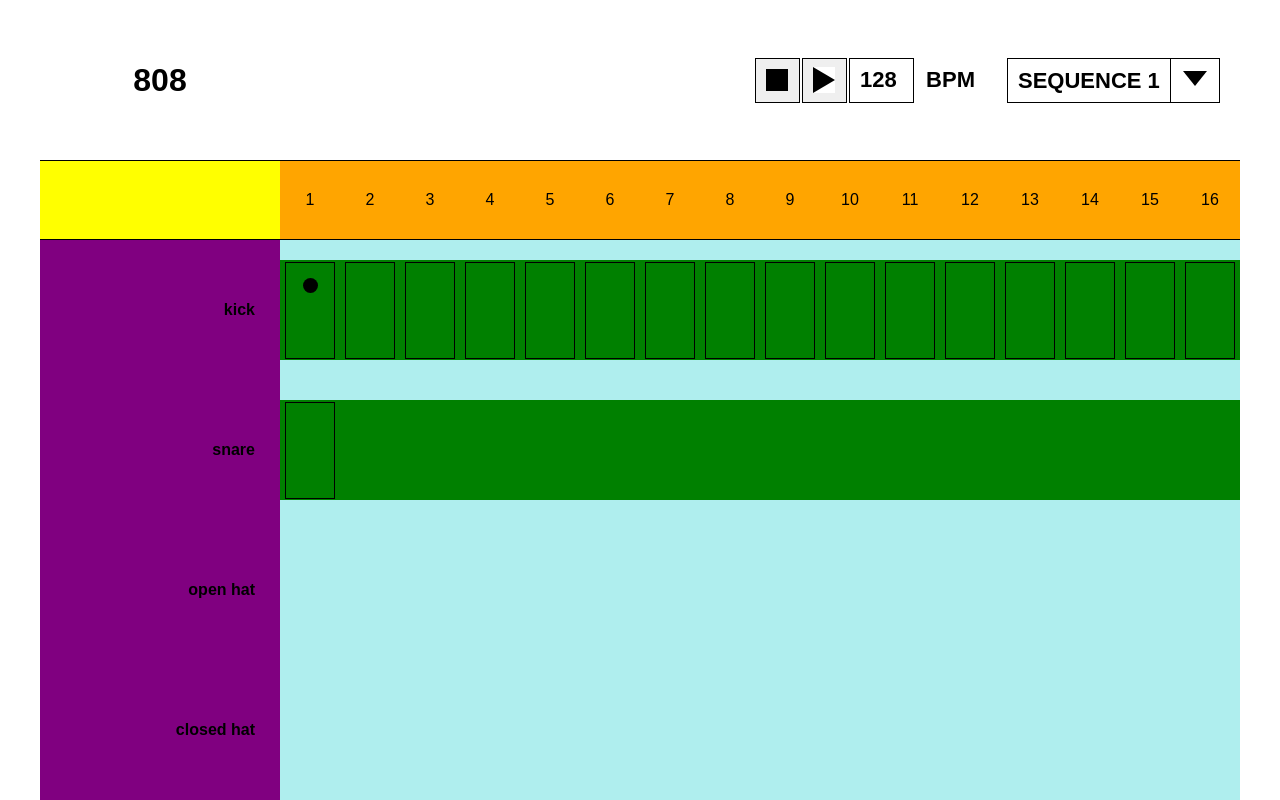
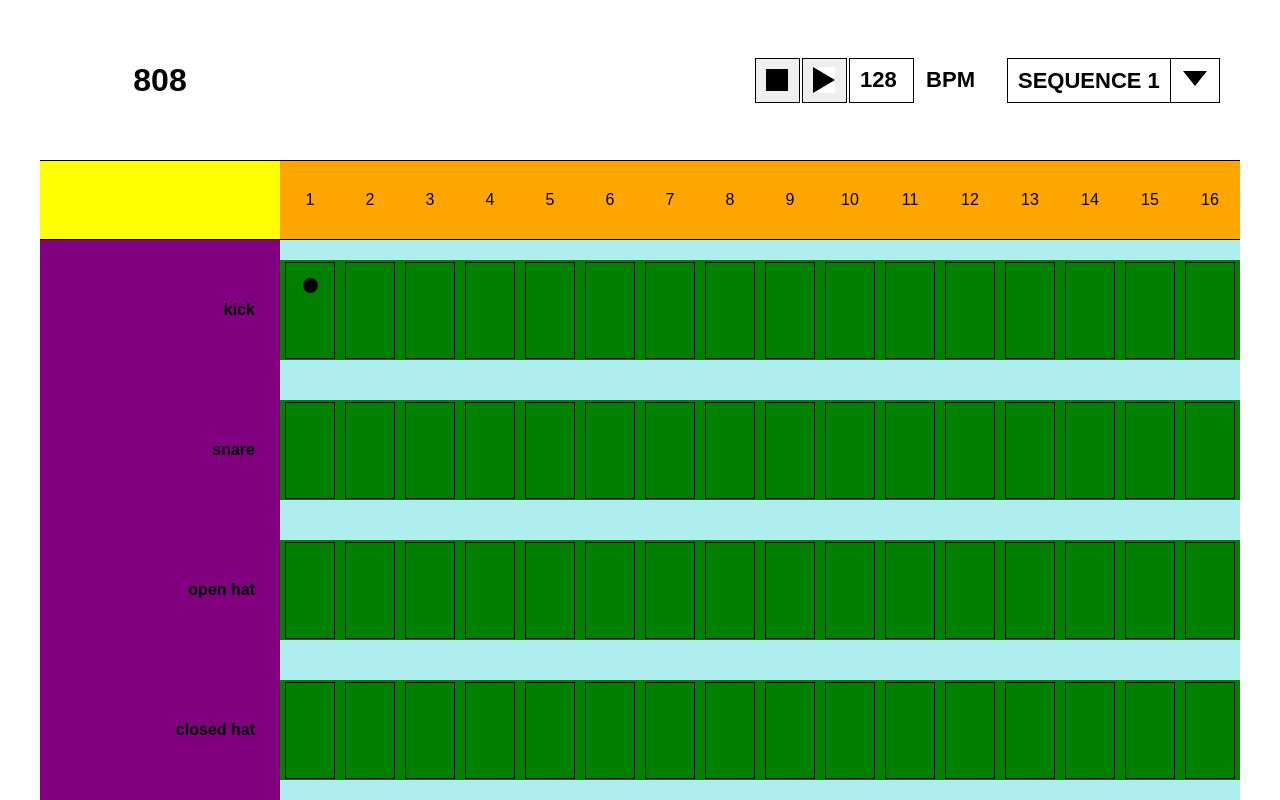
Before and after one commit to theerickramer/drum-machine, a React (Create React App) app: page / in a window 1280 px wide. Built offline with nearby package versions, Linux system fonts and the light colour scheme.

Commit message:
render steps & marker

```diff
--- a/src/App.css
+++ b/src/App.css
@@ -23,38 +23,3 @@ ul {
     align-items: center;
     padding: 0 25px;
     background: purple; }
-  .drum-machine .steps {
-    grid-area: steps;
-    display: grid;
-    grid-template-rows: repeat(4, 1fr);
-    align-items: center;
-    width: 100%;
-    height: 100%;
-    background: paleturquoise; }
-    .drum-machine .steps__row {
-      display: grid;
-      grid-area: step-headers;
-      grid-template-columns: repeat(16, 1fr);
-      height: 100px;
-      width: 100%;
-      background: green; }
-    .drum-machine .steps .step {
-      display: flex;
-      justify-content: center;
-      align-items: flex-start;
-      padding-top: 15px;
-      width: 80%;
-      max-width: 60px;
-      height: 80%;
-      border: 1px solid black; }
-      .drum-machine .steps .step-container {
-        display: flex;
-        justify-content: center;
-        align-items: center;
-        width: 100%;
-        height: 100%; }
-      .drum-machine .steps .step__marker {
-        width: 15px;
-        height: 15px;
-        border-radius: 15px;
-        background: black; }
--- a/src/App.js
+++ b/src/App.js
@@ -1,12 +1,13 @@
 import React, { Component } from 'react';
 import Header from './Header';
+import Steps from './Steps';
 import './App.css';
 
 class App extends Component {
   state = {
     bpm: 128,
     instruments: [
-      { name: 'kick', steps: [0, 0, 0, 0, 0, 0, 0, 0, 0, 0, 0, 0, 0, 0, 0, 0] },
+      { name: 'kick', steps: [1, 0, 0, 0, 0, 0, 0, 0, 0, 0, 0, 0, 0, 0, 0, 0] },
       {
         name: 'snare',
         steps: [0, 0, 0, 0, 0, 0, 0, 0, 0, 0, 0, 0, 0, 0, 0, 0]
@@ -26,7 +27,8 @@ class App extends Component {
     return 60 / this.state.bpm * 4 / this.state.steps * 1000;
   }
   render() {
-    return <div className="drum-machine">
+    return (
+      <div className="drum-machine">
         <Header bpm={this.state.bpm} steps={this.state.steps} />
         <ul className="instruments">
           {this.state.instruments.map((instrument, index) => (
@@ -35,68 +37,9 @@ class App extends Component {
             </li>
           ))}
         </ul>
-        <ul className="steps">
-          <li className="steps__row-container">
-            <ul className="steps__row">
-              <li className="step-container">
-                <div className="step"><div className="step__marker"></div></div>
-              </li>
-              <li className="step-container">
-                <div className="step" />
-              </li>
-              <li className="step-container">
-                <div className="step" />
-              </li>
-              <li className="step-container">
-                <div className="step" />
-              </li>
-              <li className="step-container">
-                <div className="step" />
-              </li>
-              <li className="step-container">
-                <div className="step" />
-              </li>
-              <li className="step-container">
-                <div className="step" />
-              </li>
-              <li className="step-container">
-                <div className="step" />
-              </li>
-              <li className="step-container">
-                <div className="step" />
-              </li>
-              <li className="step-container">
-                <div className="step" />
-              </li>
-              <li className="step-container">
-                <div className="step" />
-              </li>
-              <li className="step-container">
-                <div className="step" />
-              </li>
-              <li className="step-container">
-                <div className="step" />
-              </li>
-              <li className="step-container">
-                <div className="step" />
-              </li>
-              <li className="step-container">
-                <div className="step" />
-              </li>
-              <li className="step-container">
-                <div className="step" />
-              </li>
-            </ul>
-          </li>
-          <li className="steps__row-container">
-            <ul className="steps__row">
-              <li className="step-container">
-                <div className="step" />
-              </li>
-            </ul>
-          </li>
-        </ul>
-      </div>;
+       <Steps instruments={this.state.instruments}/>
+      </div>
+    );
   }
 }
 
--- a/src/App.scss
+++ b/src/App.scss
@@ -31,49 +31,4 @@ ul {
     padding: 0 25px;
     background: purple;
   }
-
-  .steps {
-    grid-area: steps;
-    display: grid;
-    grid-template-rows: repeat(4, 1fr);
-    align-items: center;
-    width: 100%;
-    height: 100%;
-    background: paleturquoise;
-
-    &__row {
-      display: grid;
-      grid-area: step-headers;
-      grid-template-columns: repeat(16, 1fr);
-      height: 100px;
-      width: 100%;
-      background: green;
-    }
-
-    .step {
-      display: flex;
-      justify-content: center;
-      align-items: flex-start;
-      padding-top: 15px;
-      width: 80%;
-      max-width: 60px;
-      height: 80%;
-      border: 1px solid black;
-
-      &-container {
-        display: flex;
-        justify-content: center;
-        align-items: center;
-        width: 100%;
-        height: 100%;
-      }
-
-      &__marker {
-        width: 15px;
-        height: 15px;
-        border-radius: 15px;
-        background: black;
-      }
-    }
-  }
 }
--- /dev/null
+++ b/src/Steps.css
@@ -0,0 +1,35 @@
+.steps {
+  grid-area: steps;
+  display: grid;
+  grid-template-rows: repeat(4, 1fr);
+  align-items: center;
+  width: 100%;
+  height: 100%;
+  background: paleturquoise; }
+  .steps__row {
+    display: grid;
+    grid-area: step-headers;
+    grid-template-columns: repeat(16, 1fr);
+    height: 100px;
+    width: 100%;
+    background: green; }
+  .steps .step {
+    display: flex;
+    justify-content: center;
+    align-items: flex-start;
+    padding-top: 15px;
+    width: 80%;
+    max-width: 60px;
+    height: 80%;
+    border: 1px solid black; }
+    .steps .step-container {
+      display: flex;
+      justify-content: center;
+      align-items: center;
+      width: 100%;
+      height: 100%; }
+    .steps .step__marker {
+      width: 15px;
+      height: 15px;
+      border-radius: 15px;
+      background: black; }
--- /dev/null
+++ b/src/Steps.js
@@ -0,0 +1,34 @@
+import React, { Component } from 'react';
+import './Steps.css';
+
+class Steps extends Component {
+  renderSteps(steps) {
+    return steps.map((step, index) => {
+      return (
+        <li className="step-container" key={index}>
+          <div className="step">
+            {step === 1 ? <div className="step__marker" /> : null}
+          </div>
+        </li>
+      );
+    });
+  }
+
+  renderStepRows() {
+    const { instruments } = this.props;
+    const stepRows = instruments.map((instrument, index) => {
+      return (
+        <li className="steps__row-container" key={index}>
+          <ul className="steps__row">{this.renderSteps(instrument.steps)}</ul>
+        </li>
+      );
+    });
+    return stepRows;
+  }
+
+  render() {
+    return <ul className="steps">{this.renderStepRows()}</ul>;
+  }
+}
+
+export default Steps;
--- /dev/null
+++ b/src/Steps.scss
@@ -0,0 +1,44 @@
+.steps {
+  grid-area: steps;
+  display: grid;
+  grid-template-rows: repeat(4, 1fr);
+  align-items: center;
+  width: 100%;
+  height: 100%;
+  background: paleturquoise;
+
+  &__row {
+    display: grid;
+    grid-area: step-headers;
+    grid-template-columns: repeat(16, 1fr);
+    height: 100px;
+    width: 100%;
+    background: green;
+  }
+
+  .step {
+    display: flex;
+    justify-content: center;
+    align-items: flex-start;
+    padding-top: 15px;
+    width: 80%;
+    max-width: 60px;
+    height: 80%;
+    border: 1px solid black;
+
+    &-container {
+      display: flex;
+      justify-content: center;
+      align-items: center;
+      width: 100%;
+      height: 100%;
+    }
+
+    &__marker {
+      width: 15px;
+      height: 15px;
+      border-radius: 15px;
+      background: black;
+    }
+  }
+}
```
